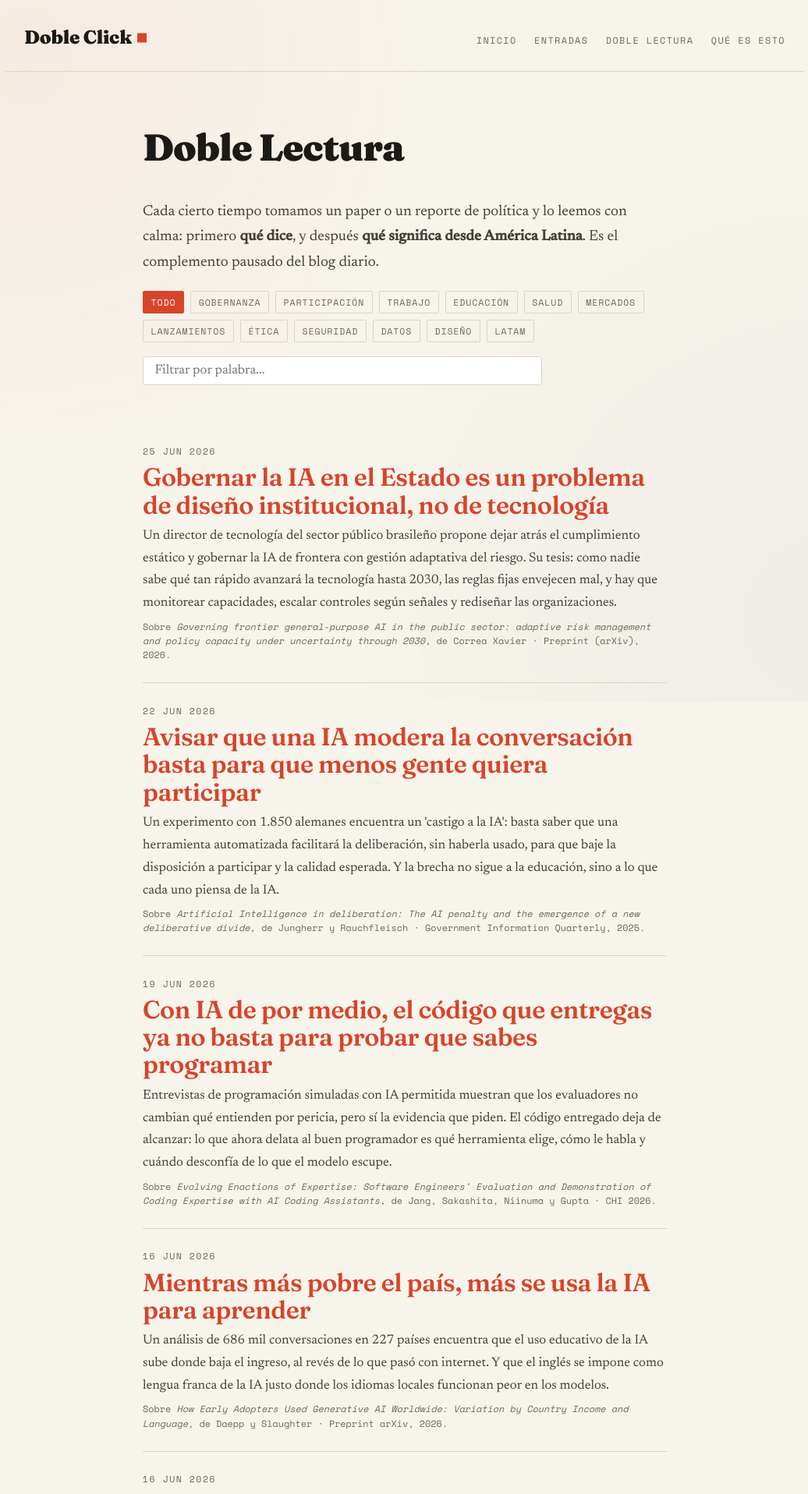
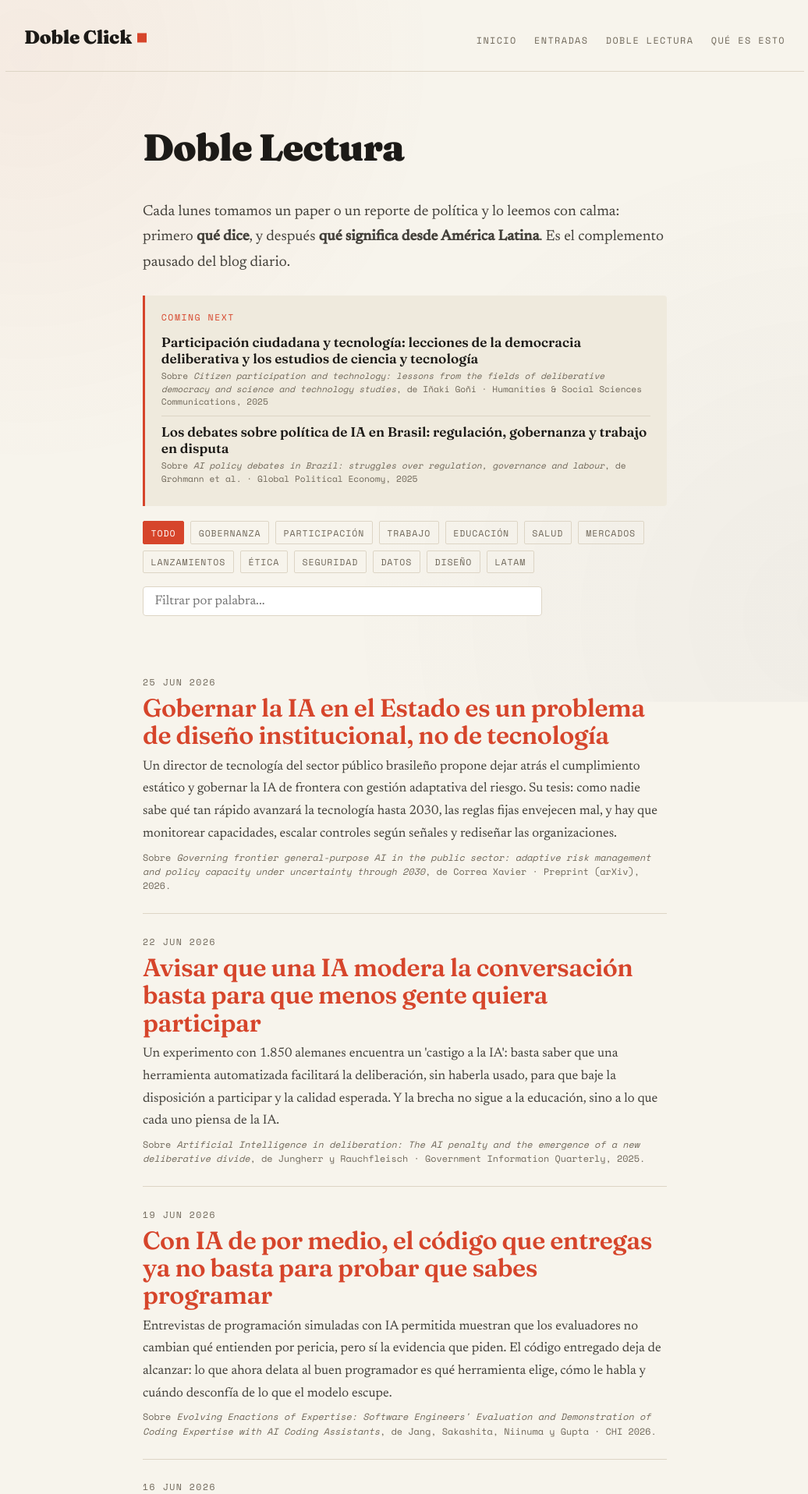
Before and after one commit to jaguridi/doble-click-blog, a Jekyll site: the page built from doble-lectura.html, in a window 1280 px wide. Shown: the top 1916 px of the page at 78% size, without its empty margins (121-1157 px from the left). Built offline with Jekyll 4.4.1, drawn with Linux system fonts in a browser that asks for light colours.

Commit message:
Doble Lectura: cadencia semanal, cuadro "Coming next" y feed propio
- doble-lectura.html: cuadro "Coming next" con los próximos 3 de la cola; intro pasa a "Cada lunes".
- _data/proximas_lecturas.yml: cola pública (la regenera la rutina publicador desde pendientes/).
- _config.yml: feed aparte /feed-lecturas.xml para el newsletter semanal (no toca /feed.xml del blog diario).
- style.css: estilo del cuadro "Coming next".

Co-Authored-By: Claude Opus 4.8 <noreply@anthropic.com>

```diff
--- a/_config.yml
+++ b/_config.yml
@@ -17,6 +17,15 @@ plugins:
   - jekyll-feed      # genera /feed.xml (RSS) — lo consume el newsletter
   - jekyll-seo-tag   # metadatos para compartir
   - jekyll-sitemap   # genera /sitemap.xml para buscadores
+
+# Feeds RSS. Por defecto jekyll-feed genera /feed.xml SOLO con los posts (blog diario)
+# — ese es el del newsletter diario y no se toca. Acá agregamos un feed aparte para la
+# colección "lecturas" en /feed-lecturas.xml, que es el que lee el Apps Script para el
+# newsletter semanal de Doble Lectura.
+feed:
+  collections:
+    lecturas:
+      path: "feed-lecturas.xml"
 
 # URL — dominio propio (subdominio) servido por GitHub Pages. Ver archivo CNAME.
 url: "https://dobleclick.jaguridi.cl"
--- /dev/null
+++ b/_data/proximas_lecturas.yml
@@ -0,0 +1,28 @@
+# Cola pública "Coming next" de Doble Lectura.
+#
+# La página /doble-lectura/ muestra las 3 primeras entradas de esta lista en el
+# cuadro "Coming next".
+#
+# NO se edita a mano en el día a día: la rutina semanal "publicador" REGENERA este
+# archivo cada lunes a partir de lo que haya en la carpeta `pendientes/` del repo
+# privado doble-lectura-inbox (las fuentes que José ya aprobó). Es decir, refleja la
+# cola real de papers/reportes que vienen, en el orden en que se publicarán (la más
+# antigua primero). Si quieres adelantar o reordenar algo, lo natural es mover los
+# archivos en `pendientes/`; igual puedes editar esto a mano para un arreglo puntual,
+# pero el próximo lunes la rutina lo vuelve a escribir desde `pendientes/`.
+#
+# Cuando la cola queda vacía, la rutina deja la lista como `[]` y el cuadro no se muestra.
+#
+# Campos por entrada: titulo (lo que se ve grande), paper, autores, publicado, url (opc.).
+
+- titulo: "Participación ciudadana y tecnología: lecciones de la democracia deliberativa y los estudios de ciencia y tecnología"
+  paper: "Citizen participation and technology: lessons from the fields of deliberative democracy and science and technology studies"
+  autores: "Iñaki Goñi"
+  publicado: "Humanities & Social Sciences Communications, 2025"
+  url: "https://doi.org/10.1057/s41599-025-04606-4"
+
+- titulo: "Los debates sobre política de IA en Brasil: regulación, gobernanza y trabajo en disputa"
+  paper: "AI policy debates in Brazil: struggles over regulation, governance and labour"
+  autores: "Grohmann et al."
+  publicado: "Global Political Economy, 2025"
+  url: "https://doi.org/10.1332/26352257Y2025D000000037"
--- a/assets/css/style.css
+++ b/assets/css/style.css
@@ -171,6 +171,15 @@ body::before{
 
 /* índice de la sección: intro + cada entrada con su pequeña ficha (título, subtítulo y cita del paper) */
 .lectura-intro{ color:var(--ink-soft); margin:0 0 .5rem; max-width:42rem; }
+
+/* "Coming next": las próximas lecturas en cola (alimentado por _data/proximas_lecturas.yml) */
+.coming-next{ background:var(--paper-2); border-left:3px solid var(--accent); border-radius:0 4px 4px 0; padding:1.1rem 1.3rem; margin:1.6rem 0 .5rem; max-width:42rem; }
+.coming-next-label{ font-family:"Space Mono", monospace; font-size:.72rem; text-transform:uppercase; letter-spacing:.13em; color:var(--accent); margin:0 0 .7rem; }
+.coming-next-list{ list-style:none; padding:0; margin:0; }
+.coming-next-item{ padding:.55rem 0; border-top:1px solid var(--line); }
+.coming-next-item:first-child{ border-top:none; padding-top:0; }
+.coming-next-title{ display:block; font-family:"Fraunces", serif; font-weight:600; font-size:1.08rem; line-height:1.25; color:var(--ink); }
+.coming-next-cite{ display:block; font-family:"Space Mono", monospace; font-size:.7rem; line-height:1.5; color:var(--muted); margin-top:.2rem; }
 .lectura-list{ list-style:none; padding:0; margin:1.5rem 0 0; }
 .lectura-item{ border-bottom:1px solid var(--line); padding:1.6rem 0; }
 .lectura-item > a{ display:block; text-decoration:none; color:inherit; }
--- a/doble-lectura.html
+++ b/doble-lectura.html
@@ -3,7 +3,22 @@ layout: page
 title: Doble Lectura
 permalink: /doble-lectura/
 ---
-<p class="lectura-intro">Cada cierto tiempo tomamos un paper o un reporte de política y lo leemos con calma: primero <strong>qué dice</strong>, y después <strong>qué significa desde América Latina</strong>. Es el complemento pausado del blog diario.</p>
+<p class="lectura-intro">Cada lunes tomamos un paper o un reporte de política y lo leemos con calma: primero <strong>qué dice</strong>, y después <strong>qué significa desde América Latina</strong>. Es el complemento pausado del blog diario.</p>
+
+{% assign proximas = site.data.proximas_lecturas %}
+{% if proximas and proximas.size > 0 %}
+<aside class="coming-next">
+  <p class="coming-next-label">Coming next</p>
+  <ul class="coming-next-list">
+  {% for p in proximas limit:3 %}
+    <li class="coming-next-item">
+      <span class="coming-next-title">{{ p.titulo }}</span>
+      {% if p.paper %}<span class="coming-next-cite">Sobre <em>{{ p.paper }}</em>{% if p.autores %}, de {{ p.autores }}{% endif %}{% if p.publicado %} · {{ p.publicado }}{% endif %}</span>{% endif %}
+    </li>
+  {% endfor %}
+  </ul>
+</aside>
+{% endif %}
 
 {% include buscador.html %}
 
```
